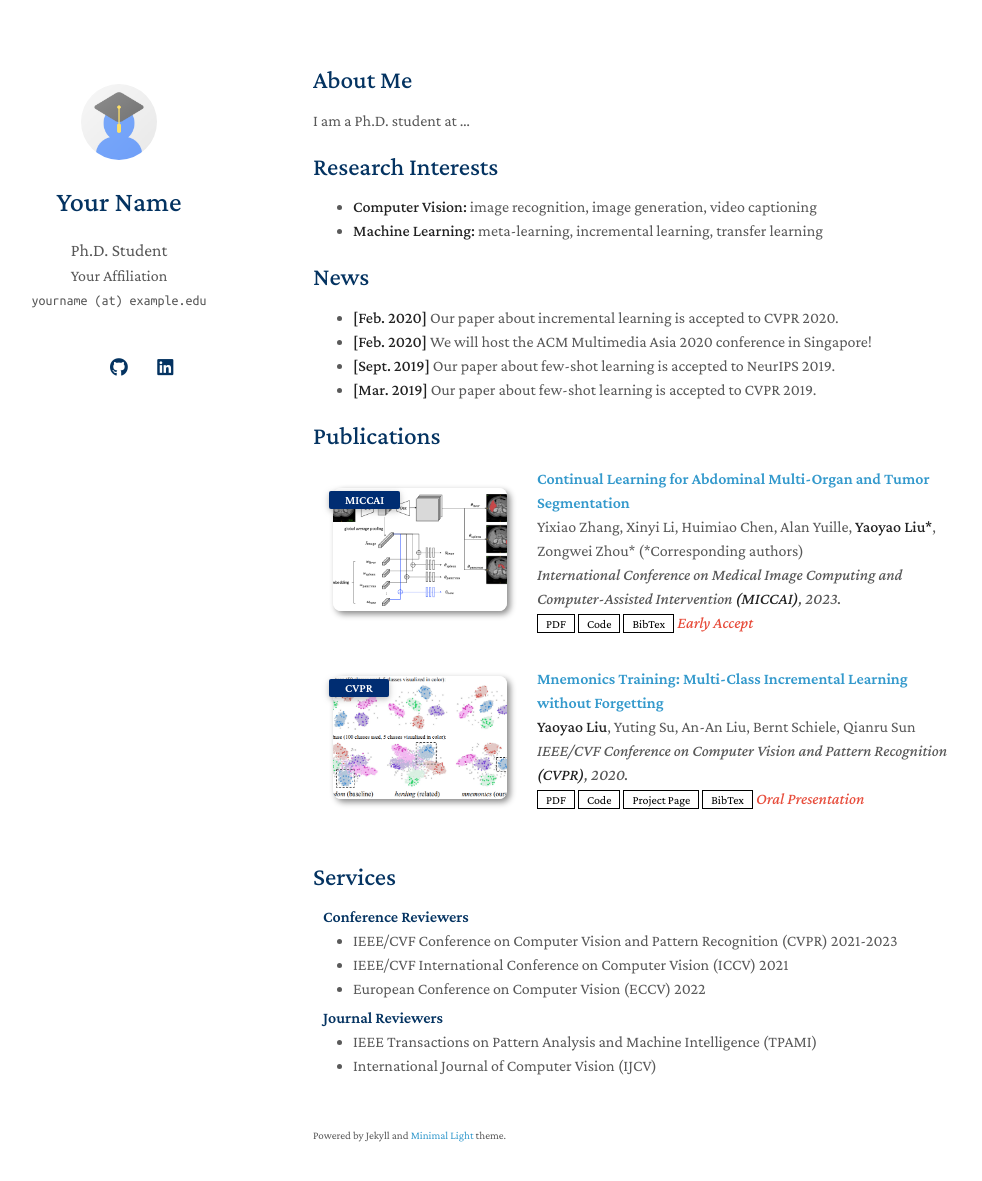
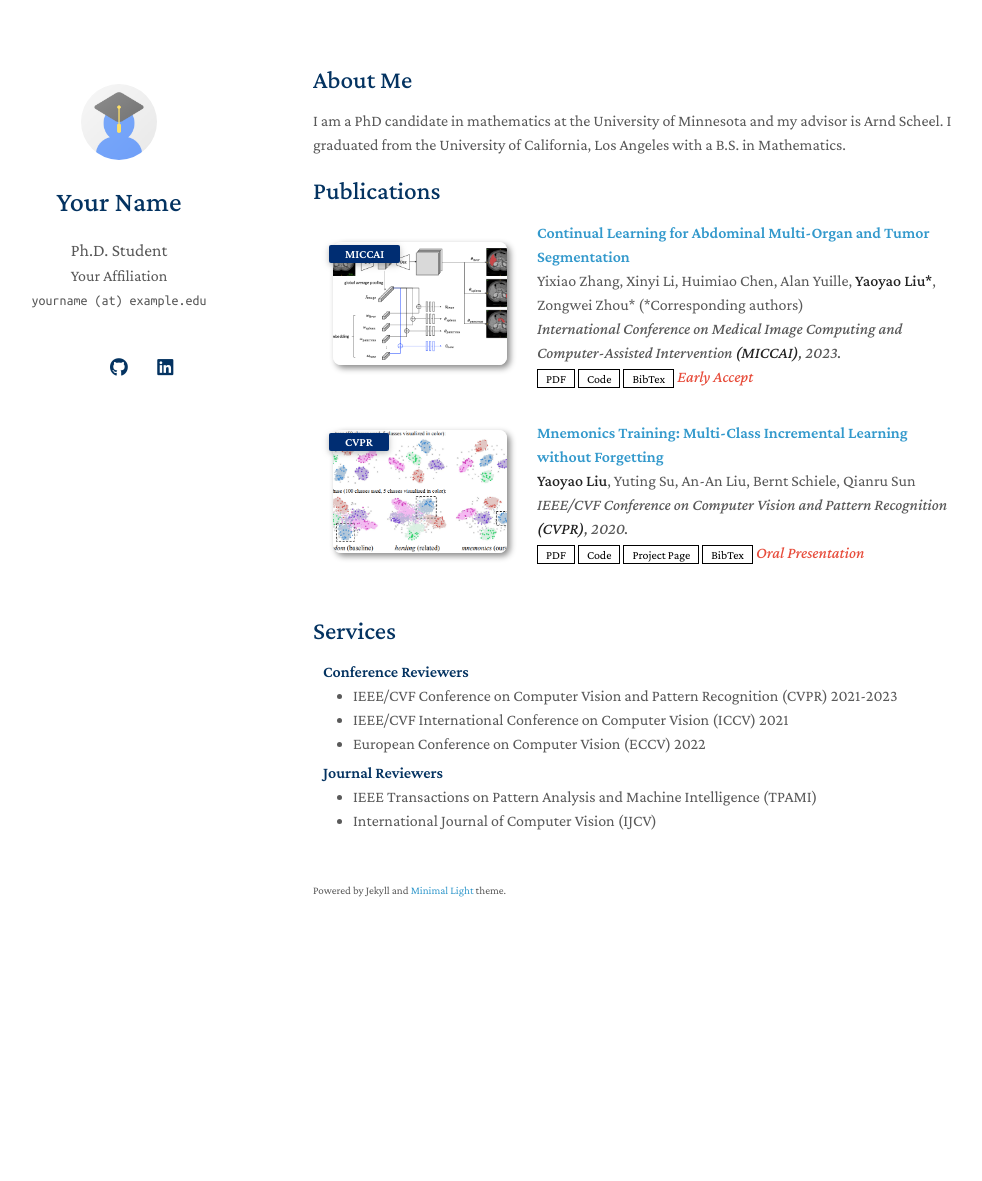
Before and after one commit to eigenan/eigenan.github.io, a Jekyll site: the page built from index.md, in a window 1280 px wide and 1216 px high. Shown: the top 1181 px of the window, without its empty margins (157-1139 px from the left). Built offline with Jekyll 4.4.1, drawn with Linux system fonts in a browser that asks for light colours; a style sheet for code colours, icons or effects is not loaded; our own code applies the rules of GitHub Pages for plain Markdown files.

Commit message:
Update index.md

```diff
--- a/index.md
+++ b/index.md
@@ -4,9 +4,9 @@ layout: homepage
 
 ## About Me
 
-I am a Ph.D. student at ...
+I am a PhD candidate in mathematics at the University of Minnesota and my advisor is Arnd Scheel. I graduated from the University of California, Los Angeles with a B.S. in Mathematics.
 
-## Research Interests
+<!--## Research Interests
 
 - **Computer Vision:** image recognition, image generation, video captioning
 - **Machine Learning:** meta-learning, incremental learning, transfer learning
@@ -17,7 +17,7 @@ I am a Ph.D. student at ...
 - **[Feb. 2020]** We will host the ACM Multimedia Asia 2020 conference in Singapore!
 - **[Sept. 2019]** Our paper about few-shot learning is accepted to NeurIPS 2019.
 - **[Mar. 2019]** Our paper about few-shot learning is accepted to CVPR 2019.
-
+-->
 {% include_relative _includes/publications.md %}
 
 {% include_relative _includes/services.md %}
```
